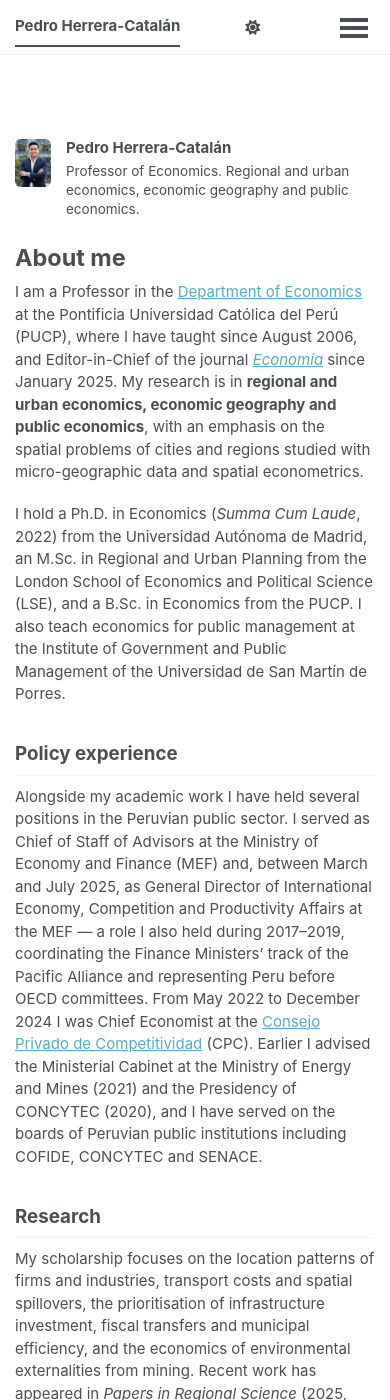
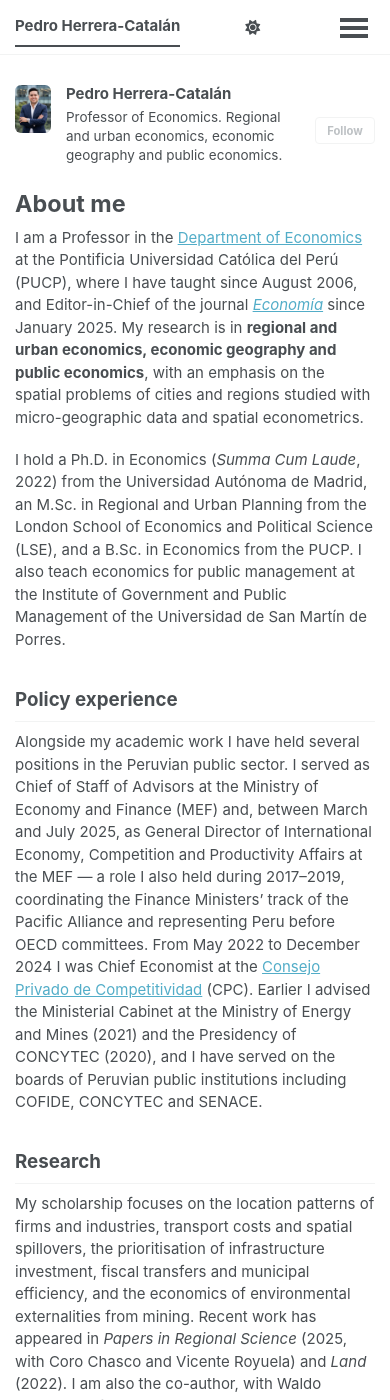
Before and after one commit to pedroherrera-catalan/pedroherrera-catalan.github.io, a Jekyll site: the page built from _pages/about.md, in a window 390 px wide and 1400 px high. Built offline with Jekyll 4.4.1, drawn with Linux system fonts in a browser that asks for light colours; a style sheet for code colours, icons or effects is not loaded.

```diff
--- a/_sass/layout/_sidebar.scss
+++ b/_sass/layout/_sidebar.scss
@@ -216,11 +216,6 @@
   }
 }
 
-/* the non-functional "Follow" button adds clutter and height */
-.author__urls-wrapper .btn {
-  display: none;
-}
-
 .sidebar {
   .author__bio {
     margin: 0.4em 0 0.9em;
```
